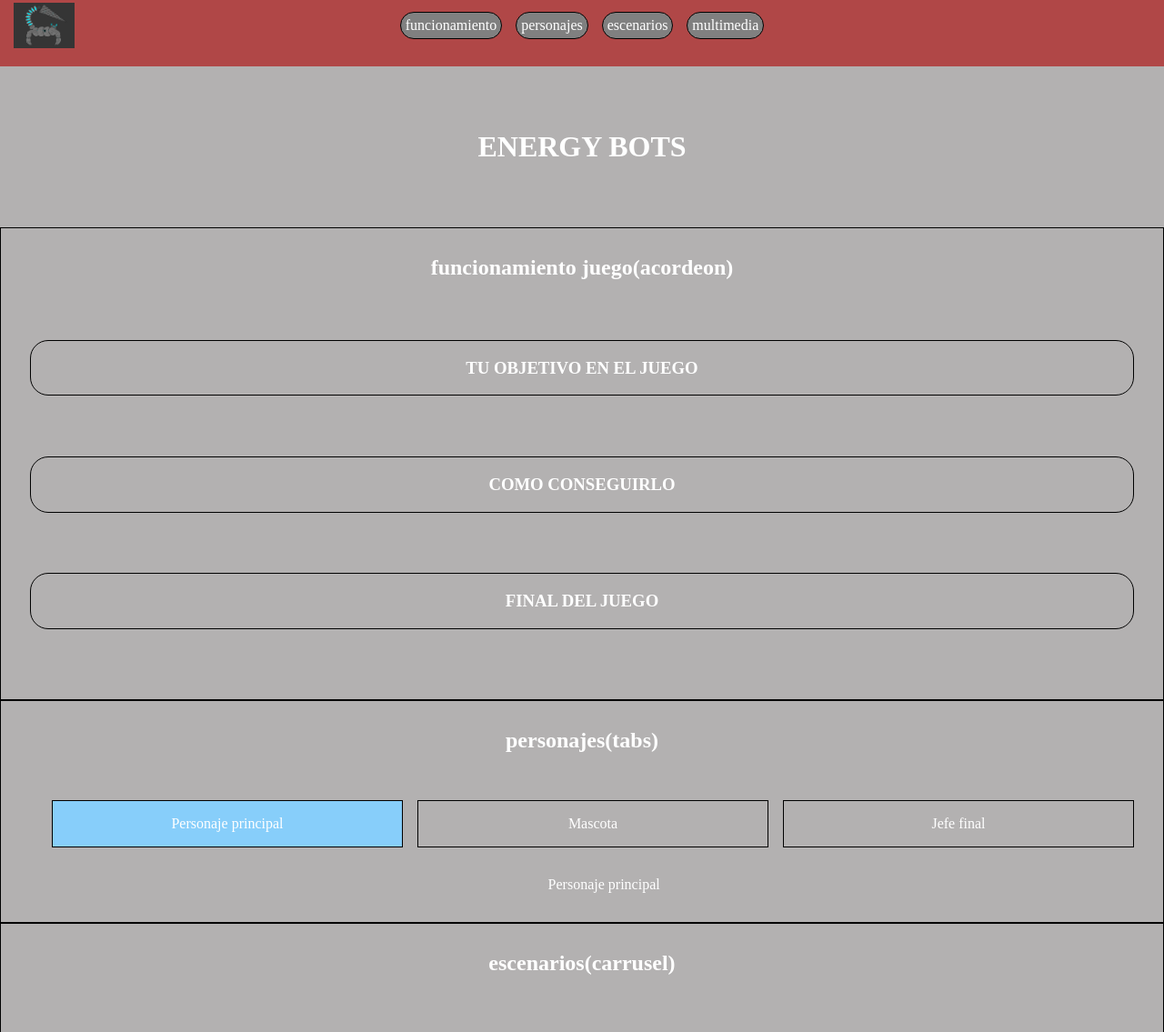
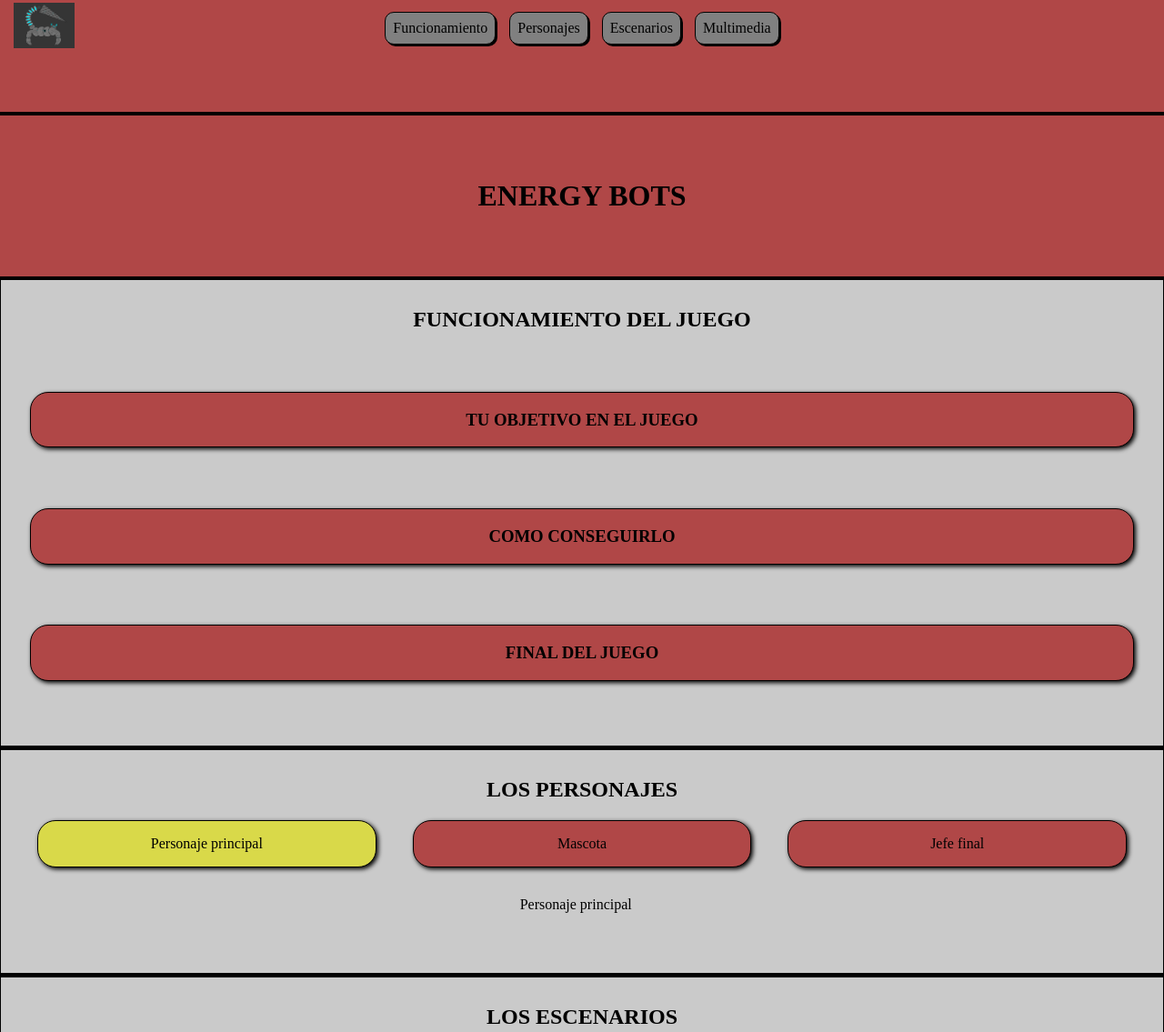
Before and after one commit to juanrabaro/ut6-diw-dise-o2D-sonido-y-video, a website built with Parcel: page src/index.html in a window 1280 px wide. Shown: the part 27-1162 px from the top of the page at 91% size. Built offline with nearby package versions, Linux system fonts and the light colour scheme.

Commit message:
mas cambios css

```diff
--- a/src/assets/sass/base/_reset.scss
+++ b/src/assets/sass/base/_reset.scss
@@ -1,11 +1,11 @@
 * {
     box-sizing: border-box;
-    color: white;
+    color: black;
 }
 
 body {
     margin: 0px;
     width: 100%;
-    background-color: $gris;
+    background-color: $rojo;
     overflow-x: hidden;
 }
--- a/src/assets/sass/layout/_footer.scss
+++ b/src/assets/sass/layout/_footer.scss
@@ -4,4 +4,8 @@
     margin-top: 50px;
     padding-bottom: 20px;
     padding-top: 20px;
+
+    .footer__logo {
+        height: 100px;
+    }
 }
--- a/src/assets/sass/layout/_header.scss
+++ b/src/assets/sass/layout/_header.scss
@@ -21,10 +21,15 @@
 
         a {
             border: 1px black solid;
-            border-radius: 20px;
+            border-radius: 10px;
             background-color: gray;
-            padding: 5px;
+            padding: 8px;
             text-decoration: none;
+            box-shadow: 2px 2px black;
+        }
+        a:hover {
+            background-color: $amarillo;
+            transition: all .4s ease;
         }
     }
 }
--- a/src/assets/sass/utilities/_variables.scss
+++ b/src/assets/sass/utilities/_variables.scss
@@ -1,4 +1,4 @@
 // Variables colores
 $rojo: #b04747;
 $amarillo: #d9d949;
-$gris: #b3b1b1;
+$gris: #cacaca;
--- a/src/assets/sass/views/_index.scss
+++ b/src/assets/sass/views/_index.scss
@@ -3,8 +3,11 @@
 
     .main__titulo {
         text-align: center;
-        margin-top: 70px;
-        margin-bottom: 70px;
+        margin-top: 50px;
+        margin-bottom: 0px;
+        padding-top: 70px;
+        padding-bottom: 70px;
+        border-top: 4px solid black;
     }
     .main__principal {
         display: flex;
@@ -14,6 +17,8 @@
         .principal__funcionamiento {
             @include main-sections;
             height: 520px;
+            border-top: 4px solid black;
+            border-bottom: 4px solid black;
 
             .funcionamiento__acordeon {
                 //width: 90%;
@@ -30,13 +35,18 @@
                 //border: 1px solid black;
             }
             .funcionamiento__acordeon .bloque__h3 {
-                //background-color: lime;
+                background-color: $rojo;
                 margin: 0 0 1em;
                 padding: 1em;
                 border: 1px solid black;
                 border-radius: 20px;
                 cursor: pointer;
                 text-align: center;
+                box-shadow: 2px 2px 5px black;
+            }
+            .funcionamiento__acordeon .bloque__h3:hover {
+                background-color: $amarillo;
+                transition: all .4s ease;
             }
             .funcionamiento__acordeon .bloque__contenido {
                 //background-color: orange;
@@ -58,37 +68,43 @@
         .principal__personajes {
             @include main-sections;
             width: 100%;
+            height: 250px;
+            border-bottom: 4px solid black;
 
             .personajes__contenedor {
                 width: 100%;
-                max-width: 120em;
+                //max-width: 120em;
                 //background-color: lightgray;
-                padding: 1em;
-                display: block;
-                margin: 0 auto;
+
+                //padding: 1em;
+                //display: block;
+                //margin: 0 auto;
             }
             .personajes__contenedor .contenedor__ul {
                 width: 100%;
                 //background-color: lightblue;
                 display: flex;
-                flex-flow: row nowrap;
-                justify-content : space-between;
-                align-items: center;
+                //flex-flow: row nowrap;
+                //justify-content : space-between;
+                //align-items: center;
             }
             .personajes__contenedor .ul__li {
-                //background-color: lightgreen;
+                background-color: $rojo;
                 padding: 1em;
-                margin:0 1em 0 0;
+                //margin:0 1em 0 0;
+                margin-right: 40px;
                 border: 1px solid black;
+                border-radius: 20px;
                 list-style: none;
                 transition: all .5s ease;
                 width: 400px;
                 text-align: center;
                 cursor: pointer;
+                box-shadow: 2px 2px 5px black;
             }
             .personajes__contenedor .ul__li.activo {
-                background-color: lightskyblue;
-                color: white;
+                background-color: $amarillo;
+                //color: white;
             }
             .personajes__contenedor .contenedor__subcontenedor {
                 //min-height: 10vh;
@@ -109,6 +125,7 @@
             }
             .personajes__contenedor .subcontenedor__bloque.activo {
                 opacity: 1;
+                margin-left: -30px;
             }
         }
 
@@ -116,6 +133,7 @@
         //CARRUSEL
         .principal__escenarios {
             @include main-sections;
+            border-bottom: 4px solid black;
 
             .escenarios__carrusel {
                 //width: 90%;
@@ -155,7 +173,8 @@
                 padding-top: 5px;
                 padding-bottom: 5px;
                 padding-right: 30px;
-                background-color: gray;
+                background-color: $rojo;
+                box-shadow: 2px 2px 5px black;
             }
             .escenarios__carrusel .puntos__punto {
                 width: 2em;
@@ -166,7 +185,7 @@
                 cursor: pointer;
             }
             .escenarios__carrusel .puntos__punto.activo {
-                background-color: orange
+                background-color: $amarillo;
             }
         }
 
@@ -174,6 +193,7 @@
         //NO HE
         .principal__multimedia {
             @include main-sections;
+            border-bottom: 4px solid black;
         }
     }
 }
--- a/src/index.html
+++ b/src/index.html
@@ -11,20 +11,20 @@
   <header class="header">
     <img src="./assets/imagenes/boss.png" class="header__logo" />
     <nav class="header__navegador">
-      <a href="#principal__funcionamiento">funcionamiento</a>
-      <a href="#principal__personajes">personajes</a>
-      <a href="#principal__escenarios">escenarios</a>
-      <a href="#principal__multimedia">multimedia</a>
+      <a href="#principal__funcionamiento">Funcionamiento</a>
+      <a href="#principal__personajes">Personajes</a>
+      <a href="#principal__escenarios">Escenarios</a>
+      <a href="#principal__multimedia">Multimedia</a>
     </nav>
   </header>
   <main class="main">
     <h1 class="main__titulo">ENERGY BOTS</h1>
-    <div class="main__principal">
+    <section class="main__principal">
 
 
       <!-- ACORDEON -->
       <section name="principal__funcionamiento" id="principal__funcionamiento" class="principal__funcionamiento">
-        <h2>funcionamiento juego(acordeon)</h2>
+        <h2>FUNCIONAMIENTO DEL JUEGO</h2>
         <div class="funcionamiento__acordeon">
           <div class="acordeon__bloque" id="acordeon1">
             <h3 class="bloque__h3" onclick="acordeon()">TU OBJETIVO EN EL JUEGO</h3>
@@ -44,7 +44,7 @@
 
       <!-- TABS -->
       <section name="principal__personajes" id="principal__personajes" class="principal__personajes">
-        <h2>personajes(tabs)</h2>
+        <h2>LOS PERSONAJES</h2>
         <div class="personajes__contenedor">
           <ul class="contenedor__ul">
             <li class="ul__li activo" id="li1">Personaje principal</li>
@@ -71,7 +71,7 @@
 
       <!-- CARRUSEL -->
       <section name="principal__escenarios" id="principal__escenarios" class="principal__escenarios">
-        <h2>escenarios(carrusel)</h2>
+        <h2>LOS ESCENARIOS</h2>
         <div class="escenarios__carrusel">
           <div class="carrusel__grande" id="carrusel__grande">
             <img  alt="Imagen 1" class="grande__img" sr="#">
@@ -92,10 +92,13 @@
 
       <!-- NO HE -->
       <section name="principal__multimedia" id="principal__multimedia" class="principal__multimedia">
-        <h2>video y audios</h2>
+        <h2>VIDEO Y AUDIOS</h2>
       </section>
-    </div>
+    </section>
   </main>
-  <footer class="footer"><p>footer</p></footer>
+  <footer class="footer">
+    <p>footer</p>
+    <img src="./assets/imagenes/boss.png" class="footer__logo" />
+  </footer>
 </body>
 </html>
```
Also changed, not shown: dist/index.html, 2 other files.
